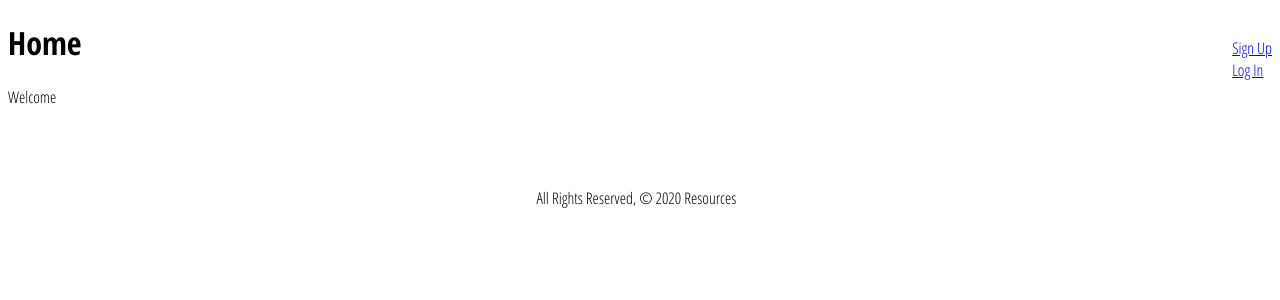
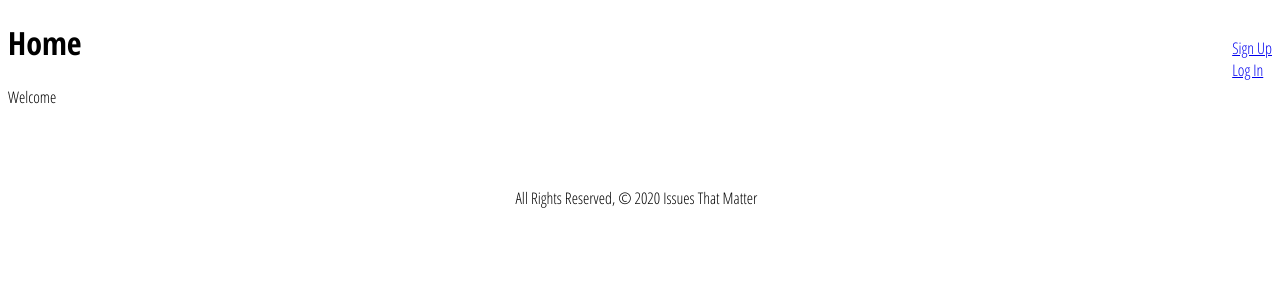
Before and after one commit to jfernnn/Issues-That-Matter, a Django app: page / in a window 1280 px wide. Shown: the top 300 px of the page. Run offline with Django 3.2, Linux system fonts and the light colour scheme.

```diff
--- a/main_app/templates/base.html
+++ b/main_app/templates/base.html
@@ -19,7 +19,7 @@
                 {% if user.is_authenticated %}
                     <li> <a href="{% url 'index' %}"> All Resources</a></li>
                     <li> <a href="{% url 'resources_create' %}">Create A Resource</a></li>
-                    <li><a href="{% url 'logout' %}">Log Out</a></li>
+                    <li> <a href="{% url 'logout' %}">Log Out</a></li>
                 {% else %}
                     <li><a href="{% url 'signup' %}">Sign Up</a></li>
                     <li><a href="{% url 'login' %}">Log In</a></li>
@@ -34,7 +34,7 @@
         {% endblock %}
     </main>
   	<footer class="footer">
-       <div>All Rights Reserved, &copy; 2020 Resources &nbsp;</div>
+       <div>All Rights Reserved, &copy; 2020 Issues That Matter &nbsp;</div>
     </footer>
 </body>
 </html>
--- a/main_app/urls.py
+++ b/main_app/urls.py
@@ -10,5 +10,4 @@ urlpatterns = [
     path('resources/<int:resource_id>/', views.resources_detail, name='detail'),
     path('resources/<int:pk>/update/', views.ResourceUpdate.as_view(), name='resources_update'),
     path('resources/<int:pk>/delete/', views.ResourceDelete.as_view(), name='resources_delete'),
-
 ]
```
